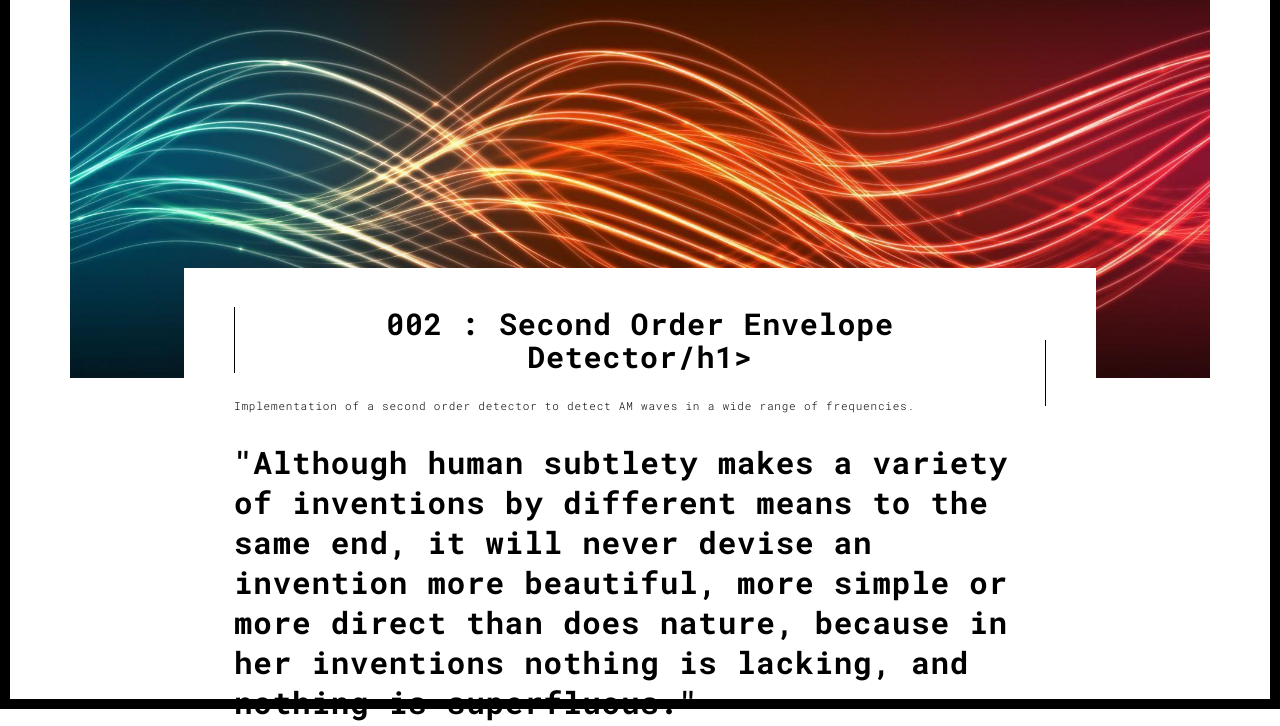
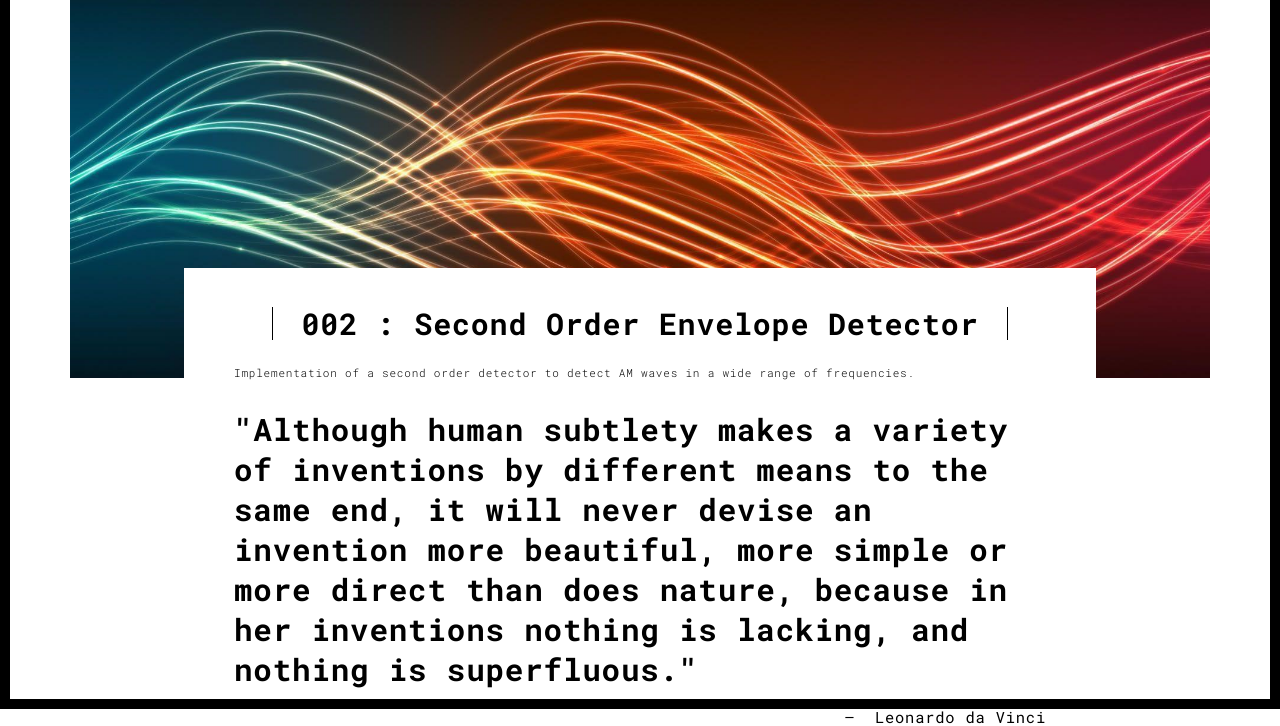
Before and after one commit to ParasKore2003/portfo, a Flask app: page /work_2.html in a window 1280 px wide. Shown: the part 91-817 px from the top of the page. Run offline with Flask 3, Linux system fonts and the light colour scheme; some libraries are stand-ins or nearby versions.

Commit message:
improvement

```diff
--- a/templates/work_2.html
+++ b/templates/work_2.html
@@ -65,7 +65,7 @@
         <img src="./static/assets/images/work002-01.jpg" class="img-responsive" alt="">
         <div class="card-container">
           <div class="text-center">
-            <h1 class="h2">002 : Second Order Envelope Detector/h1>
+            <h1 class="h2">002 : Second Order Envelope Detector</h1>
           </div>
           <p>Implementation of a second order detector to detect AM waves in a wide range of frequencies. </p>
 
--- a/templates/work_3.html
+++ b/templates/work_3.html
@@ -65,7 +65,7 @@
         <img src="./static/assets/images/work003-01.jpg" class="img-responsive" alt="">
         <div class="card-container">
           <div class="text-center">
-            <h1 class="h2">003 : Fire Detector/h1>
+            <h1 class="h2">003 : Fire Detector</h1>
           </div>
           <p>Implementation of fire and smoke detector using Arduino UNO </p>
 
```
